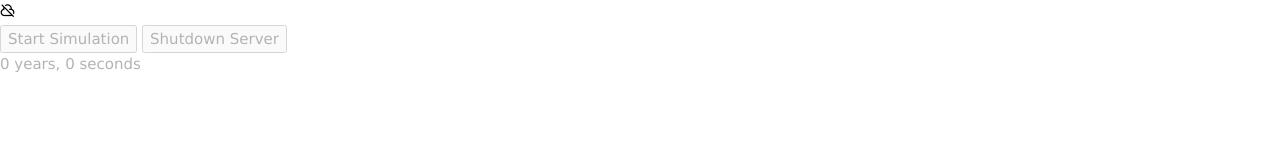
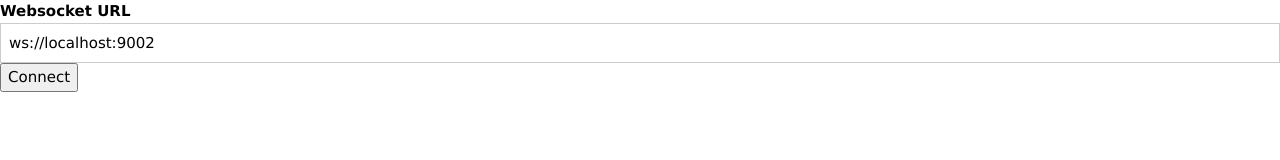
Before and after one commit to planeworld/pwng-webclient, a plain HTML site: page index.html in a window 1280 px wide. Drawn offline with nearby package versions, Linux system fonts and the light colour scheme.

Commit message:
Make server URL configurable

```diff
--- a/index.html
+++ b/index.html
@@ -27,6 +27,16 @@
 <body>
 
   <div id="app">
+    <div v-show="!configured">
+      <label><b>Websocket URL</b></label>
+      <input class="w3-input w3-border w3-hover-blue" type="text" v-model="serverconfig">
+      <button v-on:click="connect()">Connect</button>
+    </div>
+
+
+    <div v-show="configured">
+
+
       <i class="ri-cloud-line" v-show="server.connected"></i>
       <i class="ri-cloud-off-line" v-show="!server.connected"></i>
       <br>
@@ -48,6 +58,7 @@
 
       </div>
     </div>
+  </div>
 
 <script>
   var server={
@@ -56,8 +67,8 @@
 
   var ws=null;
 
-  function connect() {
-    ws = new WebSocket("ws://localhost:9002");
+  var connect = function(serverconfig) {
+    ws = new WebSocket(serverconfig);
 
     ws.onopen = function() {
       console.log("[open] Connection established");
@@ -92,7 +103,6 @@
   }
 
 
-  connect()
 
   var rpc_request = function(method) {
     data = {
@@ -110,11 +120,25 @@
 
     var app = new Vue({
       el: '#app',
-      data: {
+      data: function () {
+        var serverconfig=localStorage.getItem("ServerConfig")
+        if (!serverconfig) {
+          serverconfig = "ws://localhost:9002"
+        }
+
+        return {
           server: server,
-        sim_info: undefined
+          sim_info: undefined,
+          serverconfig: serverconfig,
+          configured: false,
+        }
       },
       methods: {
+        connect: function() {
+          this.configured=true
+          connect(this.serverconfig)
+          localStorage.setItem("ServerConfig", this.serverconfig)
+        },
         rpc: function(method) {
           console.log(method)
           rpc_request(method)
```
Lines whose indentation alone changed are shown as unchanged.
